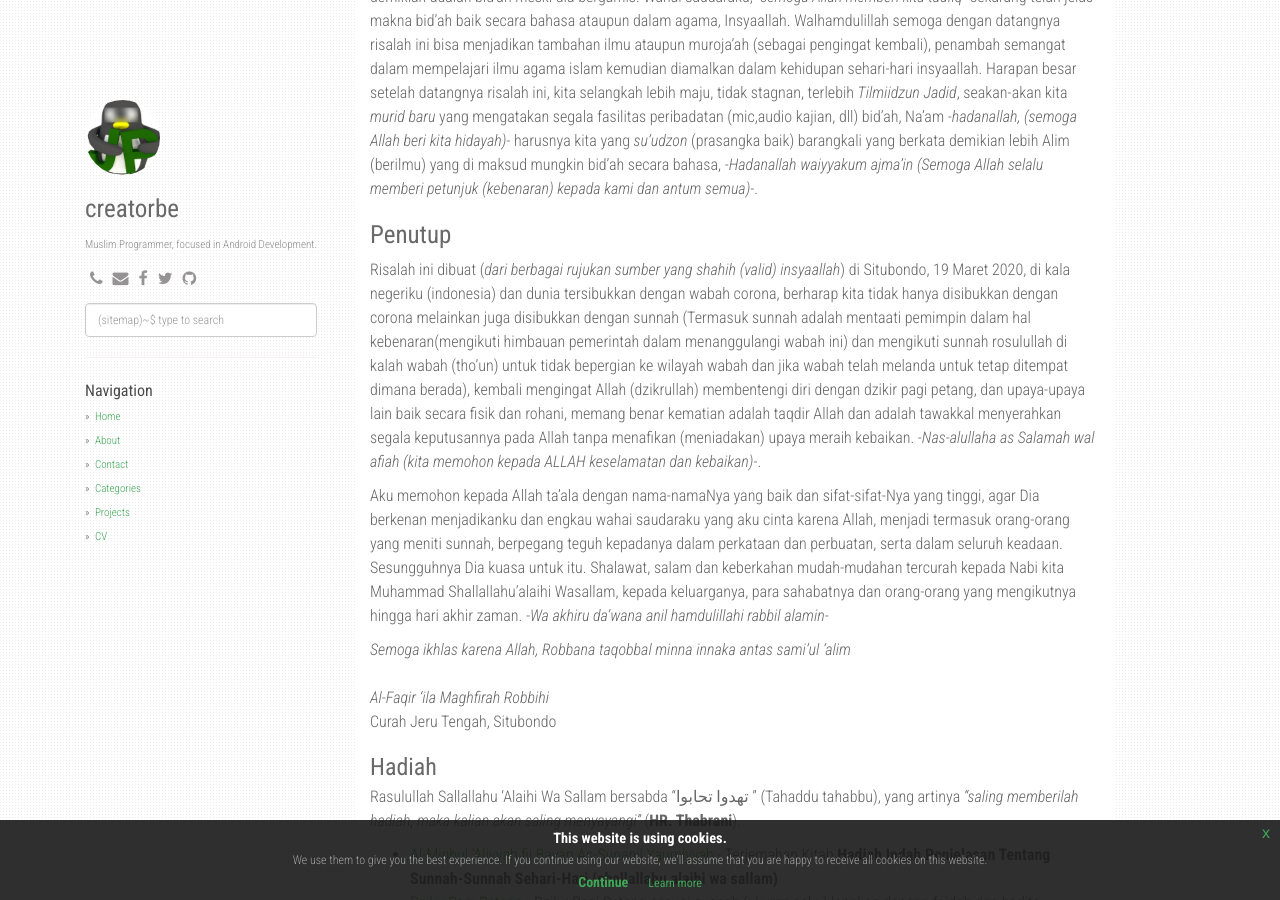
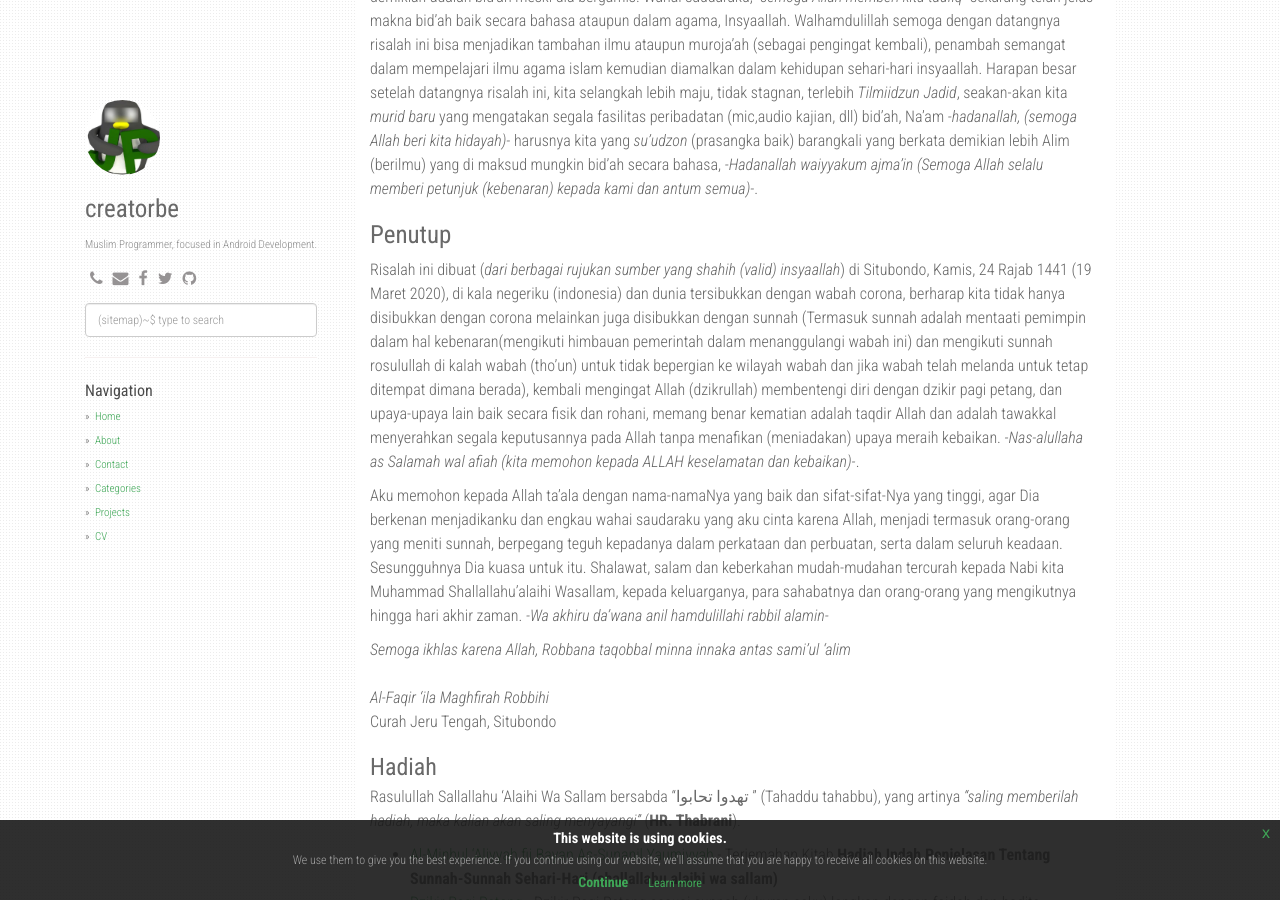
Before and after one commit to creatorbe/creatorbe.github.io, a Jekyll site: the page built from _posts/9999-03-19-arti-sunnah-rosul.md, in a window 1280 px wide and 900 px high, scrolled down 4334 px. Built offline with Jekyll 4.4.1, drawn with Linux system fonts in a browser that asks for light colours; nearby versions of some CDN libraries; comment, search, counter and statistics services are not loaded.

Commit message:
Add hijri calendar
Bismillah

```diff
--- a/_posts/9999-03-19-arti-sunnah-rosul.md
+++ b/_posts/9999-03-19-arti-sunnah-rosul.md
@@ -102,7 +102,7 @@ Oleh karena itu yang terlarang adalah bid'ah dalam agama bukan dalam perkara dun
 
 # Penutup
 
-Risalah ini dibuat (*dari berbagai rujukan sumber yang shahih (valid) insyaallah*) di Situbondo, 19 Maret 2020, di kala negeriku (indonesia) dan dunia tersibukkan dengan wabah corona, berharap kita tidak hanya disibukkan dengan corona melainkan juga disibukkan dengan sunnah (Termasuk sunnah adalah mentaati pemimpin dalam hal kebenaran(mengikuti himbauan pemerintah dalam menanggulangi wabah ini) dan mengikuti sunnah rosulullah di kalah wabah (tho'un) untuk tidak bepergian ke wilayah wabah dan jika wabah telah melanda untuk tetap ditempat dimana berada), kembali mengingat Allah (dzikrullah) membentengi diri dengan dzikir pagi petang, dan upaya-upaya lain baik secara fisik dan rohani, memang benar kematian adalah taqdir Allah dan adalah tawakkal menyerahkan segala keputusannya pada Allah tanpa menafikan (meniadakan) upaya meraih kebaikan. *-Nas-alullaha as Salamah wal afiah (kita memohon kepada ALLAH keselamatan dan kebaikan)-*.
+Risalah ini dibuat (*dari berbagai rujukan sumber yang shahih (valid) insyaallah*) di Situbondo, Kamis, 24 Rajab 1441 (19 Maret 2020), di kala negeriku (indonesia) dan dunia tersibukkan dengan wabah corona, berharap kita tidak hanya disibukkan dengan corona melainkan juga disibukkan dengan sunnah (Termasuk sunnah adalah mentaati pemimpin dalam hal kebenaran(mengikuti himbauan pemerintah dalam menanggulangi wabah ini) dan mengikuti sunnah rosulullah di kalah wabah (tho'un) untuk tidak bepergian ke wilayah wabah dan jika wabah telah melanda untuk tetap ditempat dimana berada), kembali mengingat Allah (dzikrullah) membentengi diri dengan dzikir pagi petang, dan upaya-upaya lain baik secara fisik dan rohani, memang benar kematian adalah taqdir Allah dan adalah tawakkal menyerahkan segala keputusannya pada Allah tanpa menafikan (meniadakan) upaya meraih kebaikan. *-Nas-alullaha as Salamah wal afiah (kita memohon kepada ALLAH keselamatan dan kebaikan)-*.
 
 Aku memohon kepada Allah ta’ala dengan nama-namaNya yang baik dan sifat-sifat-Nya yang tinggi, agar Dia berkenan menjadikanku dan engkau wahai saudaraku yang aku cinta karena Allah, menjadi termasuk orang-orang yang meniti sunnah, berpegang teguh kepadanya dalam perkataan dan perbuatan, serta dalam seluruh keadaan. Sesungguhnya Dia kuasa untuk itu. Shalawat, salam dan keberkahan mudah-mudahan tercurah kepada Nabi kita Muhammad Shallallahu’alaihi Wasallam, kepada keluarganya, para sahabatnya dan orang-orang yang mengikutnya hingga hari akhir zaman. *-Wa akhiru da'wana anil hamdulillahi rabbil alamin-*
 
```
